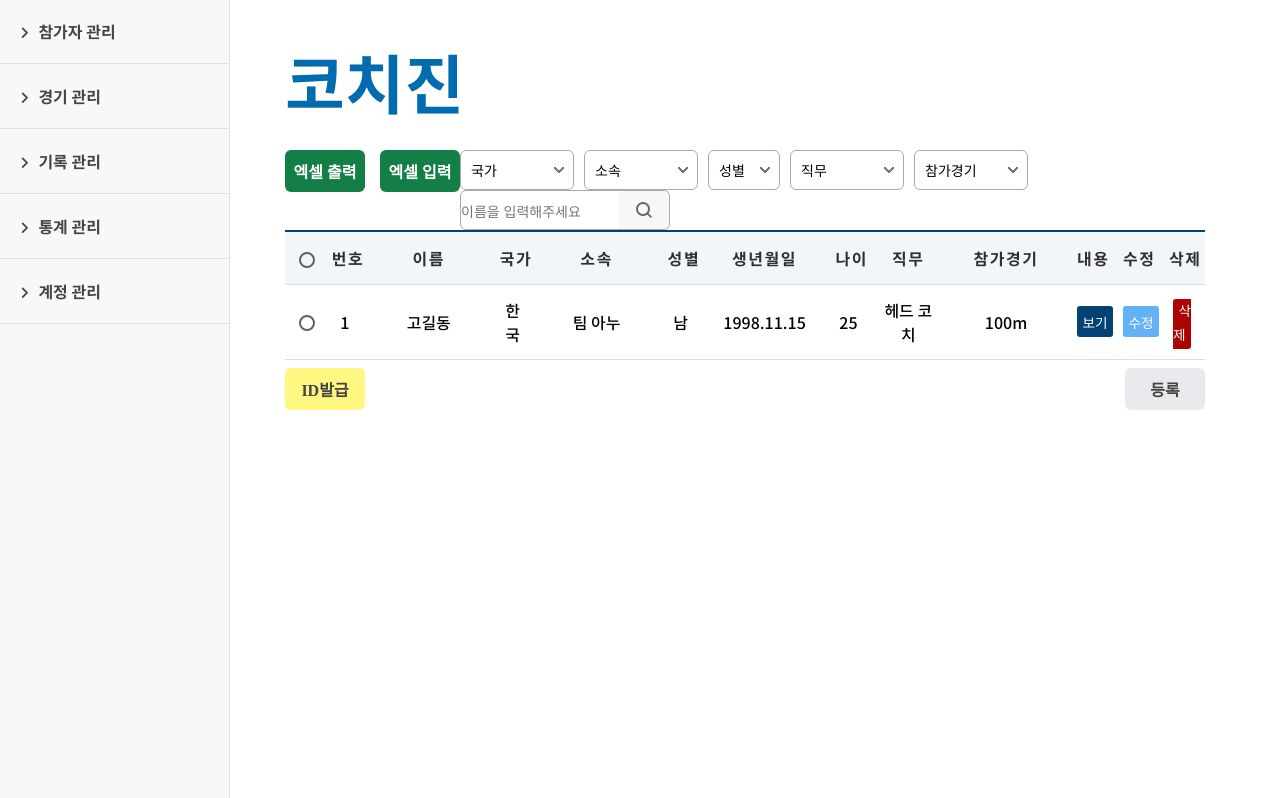
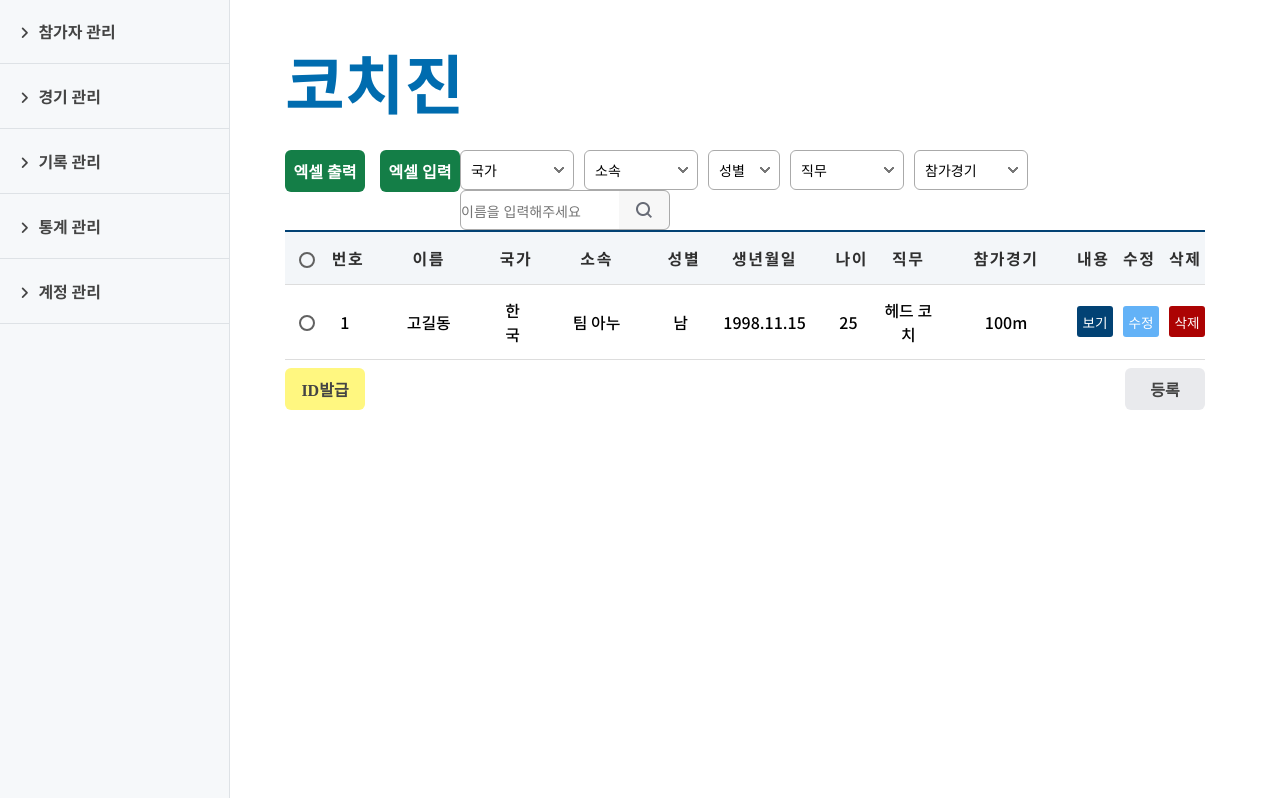
Before and after one commit to hwang-won/U20_php, a PHP site: page /entry_coach.php in a window 1280 px wide. Shown: the part 61-859 px from the top of the page. Run offline with PHP 8.4, Linux system fonts and the light colour scheme; some libraries are stand-ins or nearby versions.

Commit message:
Update entry_coach.php
버튼변경

```diff
--- a/entry_coach.php
+++ b/entry_coach.php
@@ -174,7 +174,7 @@
                                             '상세내용 보기', 1100, 900);" value="보기" class="btn_view"></td>
                                 <td><input type="button" onclick="createPopupWin('./entry_coach_modify.php',
                                             '상세내용 수정', 1100, 900);" value="수정" class="btn_modify"></td>
-                                <td><a href="#" onclick="" class="btn_delete">삭제</a></td>
+                                <td><input type="button" onclick="" class="btn_delete" value="삭제"></td>
                             </tr>
                         </tbody>
                         <script language="JavaScript">
```
